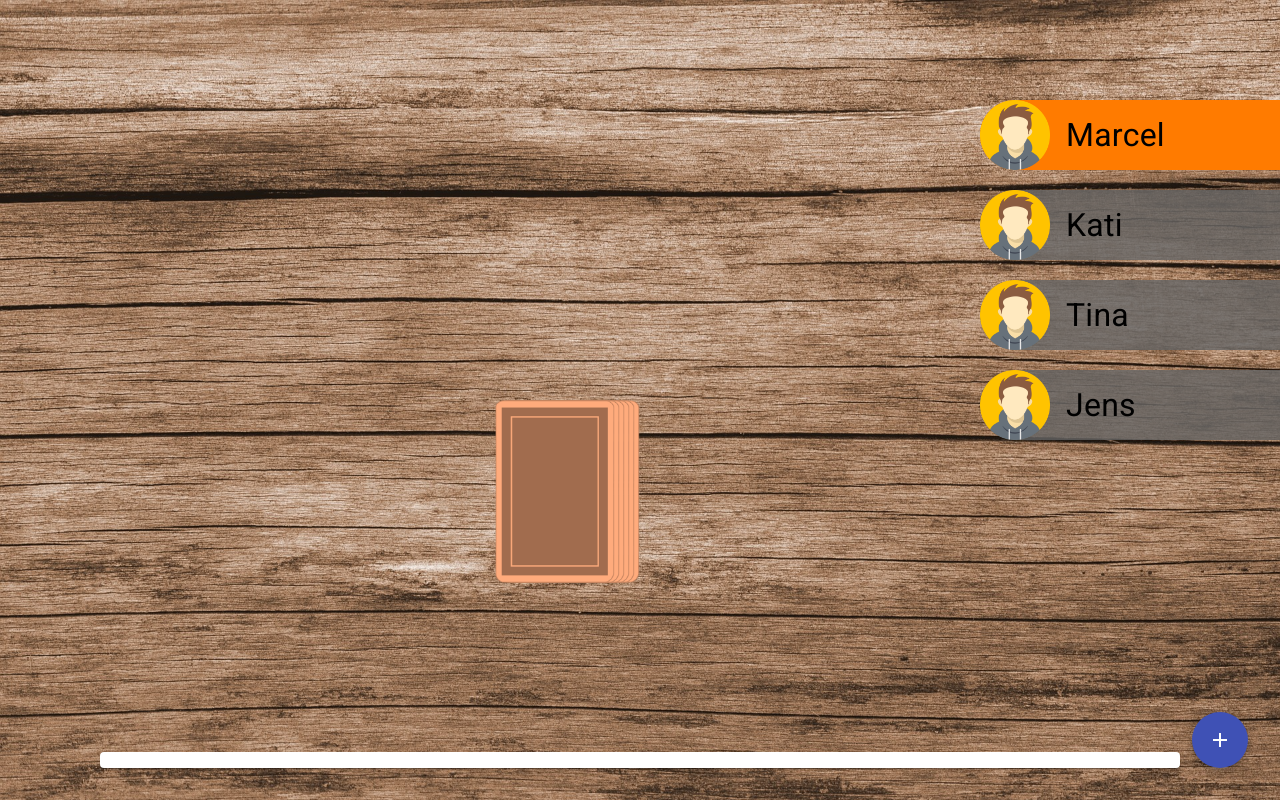
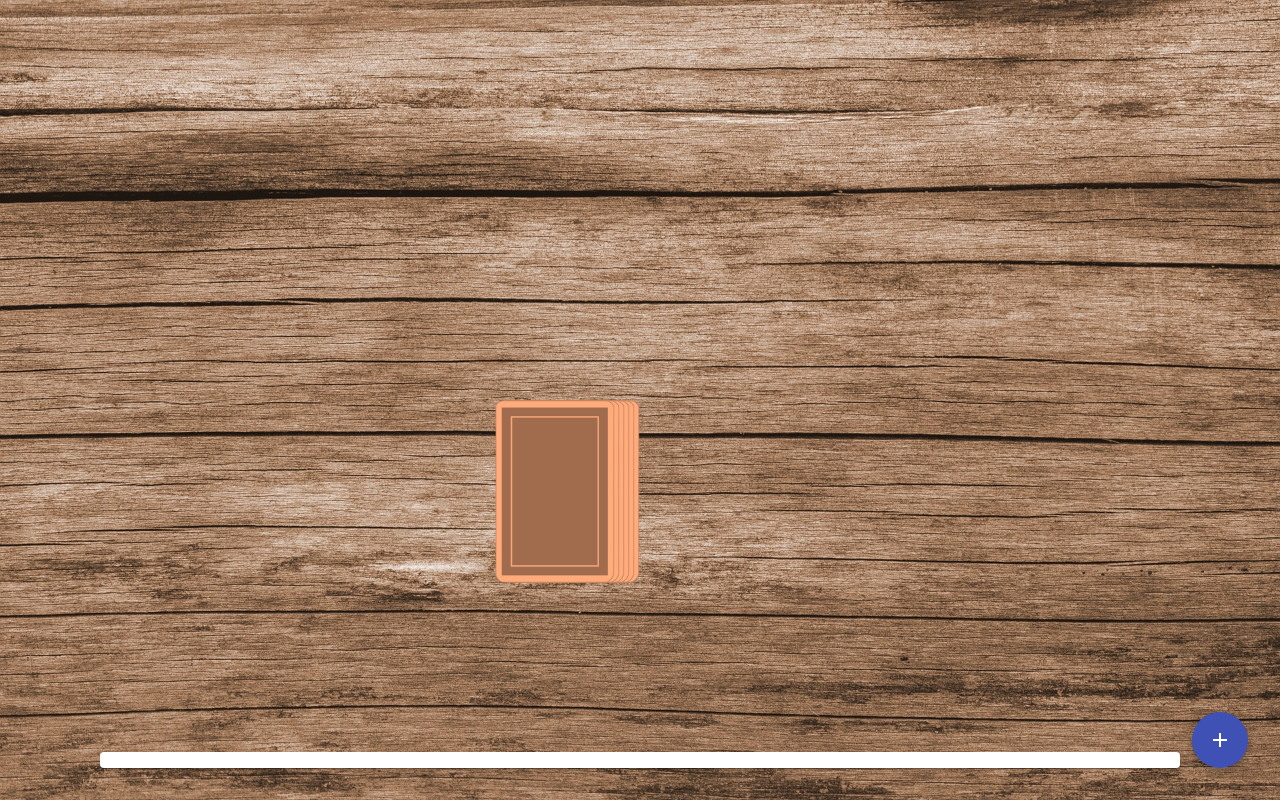
Before and after one commit to MarcelBerlin/Ring-of-Fire, an Angular app: page /game in a window 1280 px wide. Built offline with nearby package versions, Linux system fonts and the light colour scheme.

Commit message:
next player visual

```diff
--- a/src/app/game/game.component.ts
+++ b/src/app/game/game.component.ts
@@ -33,6 +33,9 @@ export class GameComponent implements OnInit {
       console.log('New card:' + this.currentCard);
       console.log('Game is', this.game);
 
+      this.game.currentPlayer++;
+      this.game.currentPlayer = this.game.currentPlayer % this.game.players.length;
+
       setTimeout(() => {
         this.game.playedCards.push(this.currentCard);
         this.pickCardAnimation = false;
--- a/src/app/player/player.component.scss
+++ b/src/app/player/player.component.scss
@@ -22,5 +22,5 @@
 }
 
 .player-Active {
-    background-color: rgb(255, 123, 0) !important;
+    background-color: rgb(240, 240, 60) !important;
 }
--- a/src/models/game.ts
+++ b/src/models/game.ts
@@ -1,5 +1,5 @@
 export class Game {
-    public players: string[] = ['Marcel', 'Kati', 'Tina', 'Jens'];
+    public players: string[] = [];
     public stack: string[] = [];
     public playedCards: string[] = [];
     public currentPlayer: number = 0;
```
